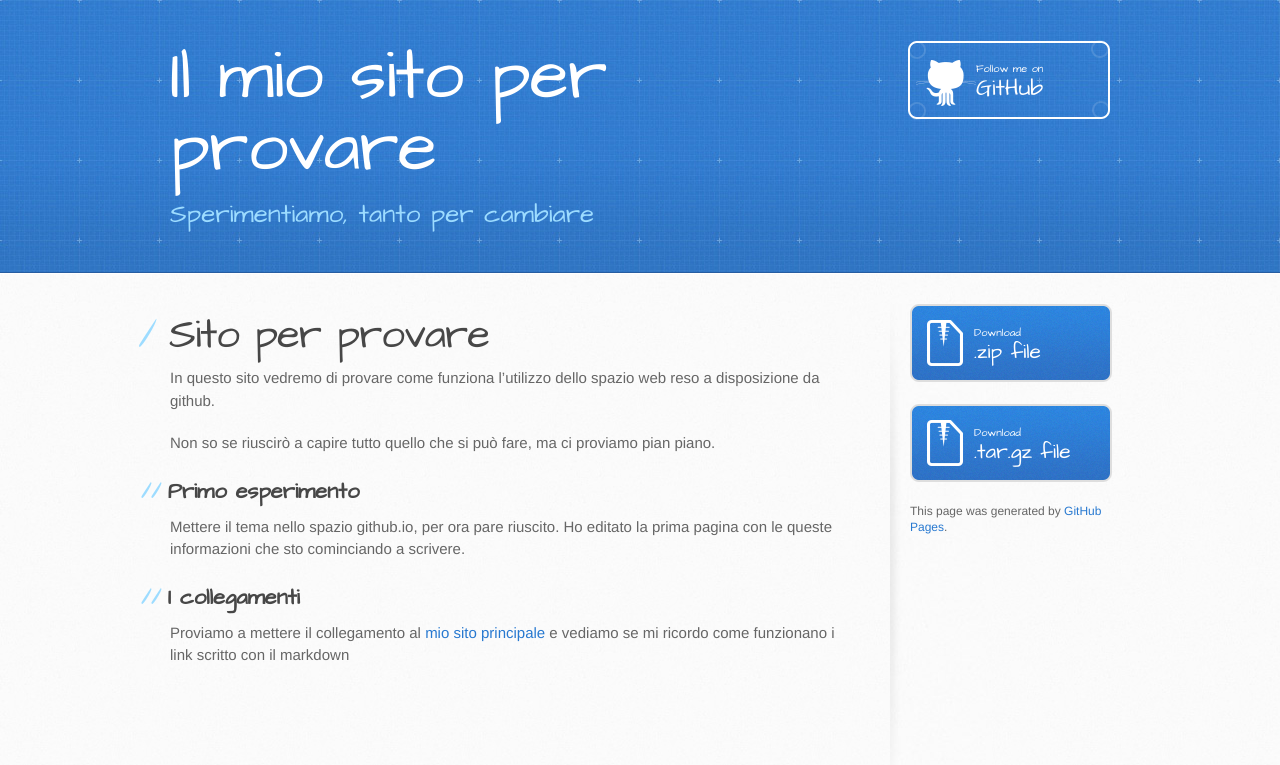
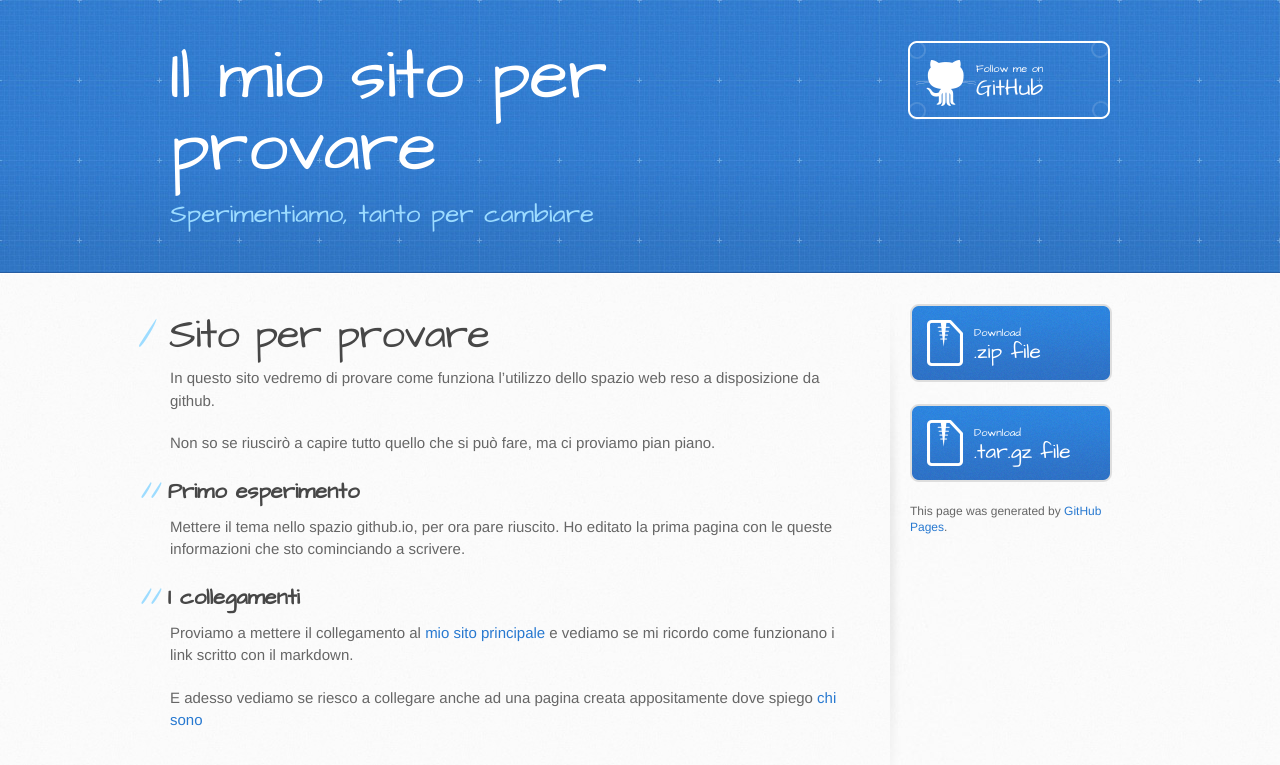
Before and after one commit to maupao/maupao.github.io, a Jekyll site: the page built from index.md, in a window 1280 px wide. Shown: the top 765 px of the page. Built offline with Jekyll 4.4.1, drawn with Linux system fonts in a browser that asks for light colours; our own code applies the rules of GitHub Pages for plain Markdown files.

Commit message:
Aggiunto collegamento con pagina che spiega chi sono

```diff
--- a/index.md
+++ b/index.md
@@ -12,7 +12,8 @@ Non so se riuscirò a capire tutto quello che si può fare, ma ci proviamo pian
 
 Mettere il tema nello spazio github.io, per ora pare riuscito. Ho editato la prima pagina con le queste informazioni che sto cominciando a scrivere.
 
-
 ## I collegamenti
 
-Proviamo a mettere il collegamento al [mio sito principale](http://www.paolomauri.it) e vediamo se mi ricordo come funzionano i link scritto con il markdown
+Proviamo a mettere il collegamento al [mio sito principale](http://www.paolomauri.it) e vediamo se mi ricordo come funzionano i link scritto con il markdown.
+
+E adesso vediamo se riesco a collegare anche ad una pagina creata appositamente dove spiego [chi sono](./chi-sono.html)
```
Also changed, not shown: chi-sono.md (added, +9 -0 lines).
